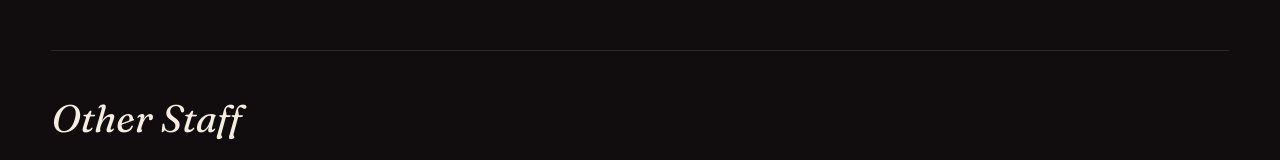
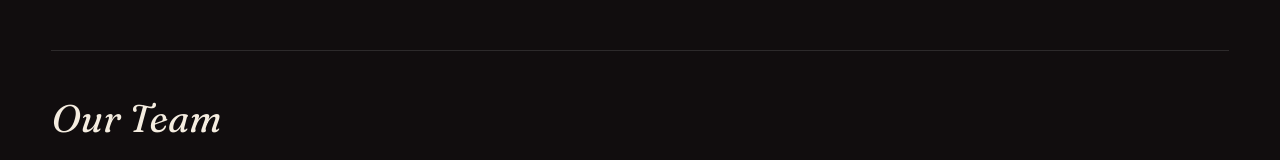
Before and after one commit to byitus/qwertyui, a website: page index.html in a window 1280 px wide. Shown: the part 4584-4744 px from the top of the page. Drawn offline with Linux system fonts and the light colour scheme.

Commit message:
Update index.html

```diff
--- a/index.html
+++ b/index.html
@@ -252,7 +252,7 @@
 
       <div class="team-block team-block--staff">
         <div class="team-block__head reveal">
-          <span>Other Staff</span>
+          <span>Our Team</span>
         </div>
 
         <div class="team-staff-columns">
```
